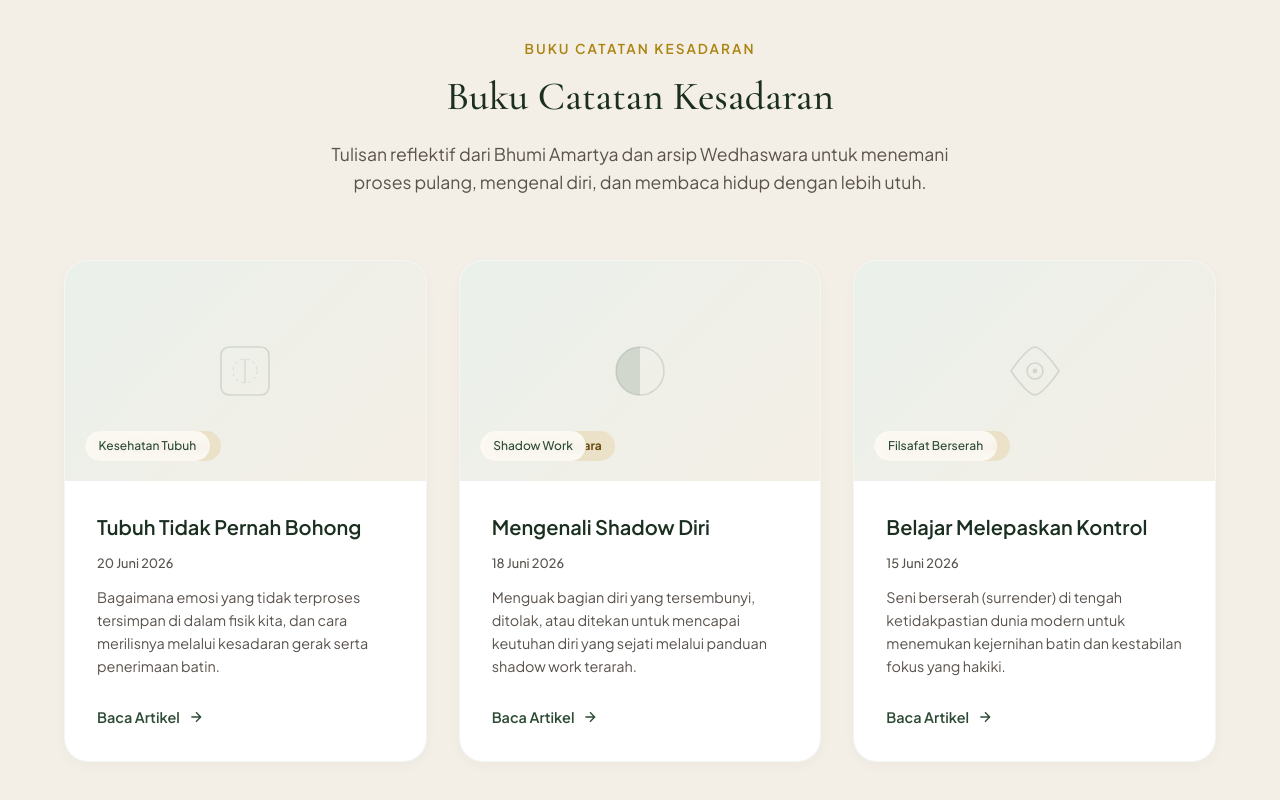
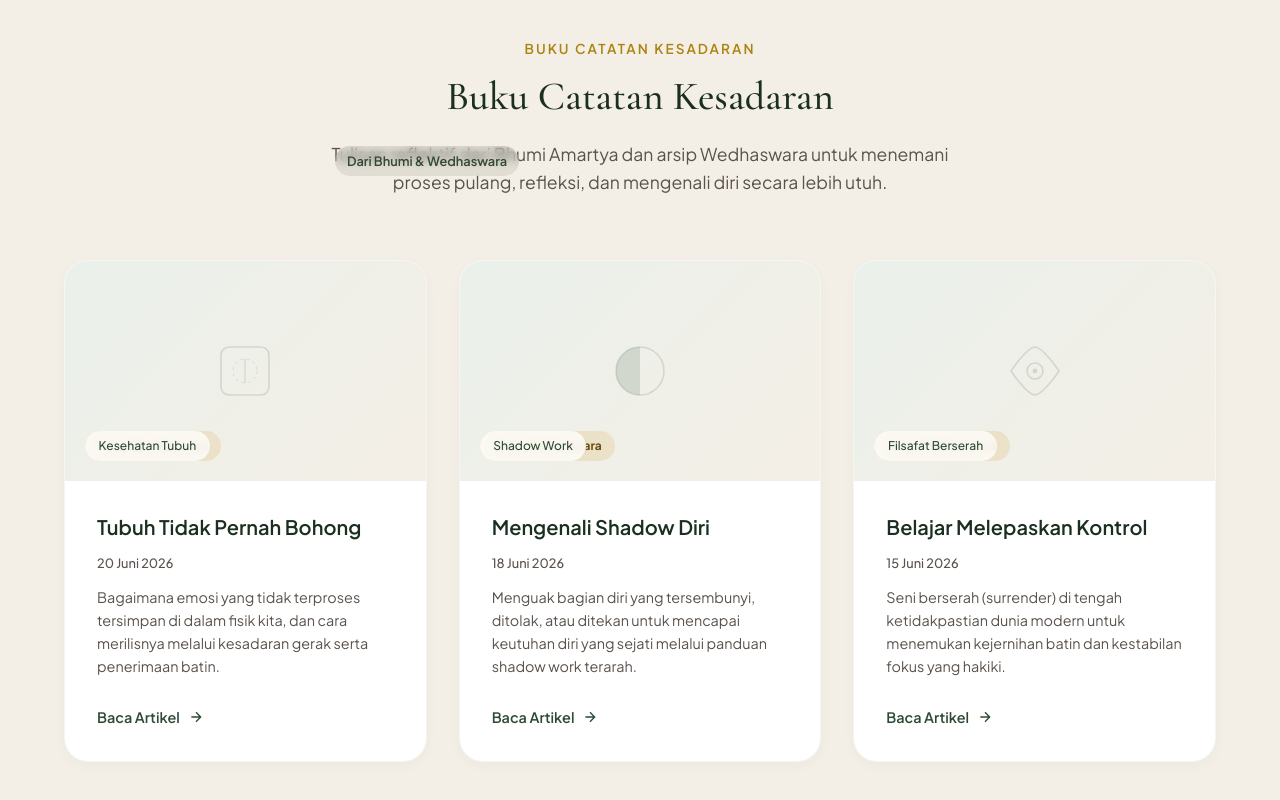
Before and after one commit to wizzare/bhumiamartya-homepage, a plain HTML site: page index.html in a window 1280 px wide. Shown: the part 4948-5748 px from the top of the page. Drawn offline with nearby package versions, Linux system fonts and the light colour scheme; no server answers.

```diff
--- a/index.html
+++ b/index.html
@@ -2397,9 +2397,10 @@
     <section class="section section-alt" id="artikel">
         <div class="container">
             <div class="section-header reveal">
-                <span class="section-tag">Buku Catatan Kesadaran</span>
+                <span class="section-tag">BUKU CATATAN KESADARAN</span>
                 <h2 class="section-title">Buku Catatan Kesadaran</h2>
-                <p class="section-desc">Tulisan reflektif dari Bhumi Amartya dan arsip Wedhaswara untuk menemani proses pulang, mengenal diri, dan membaca hidup dengan lebih utuh.</p>
+                <p class="section-desc">Tulisan reflektif dari Bhumi Amartya dan arsip Wedhaswara untuk menemani proses pulang, refleksi, dan mengenali diri secara lebih utuh.</p>
+                <div style="margin-top: 0.75rem;"><span class="article-meta" style="background: rgba(49, 73, 54, 0.1); color: var(--color-primary, #314936); font-weight: 600; font-size: 0.8rem; padding: 0.3rem 0.75rem; border-radius: 20px;">Dari Bhumi & Wedhaswara</span></div>
             </div>
 
             <div class="articles-grid" id="bhumi-articles-container" data-bhumi-article-feed="https://bhumi-amartya-clean.vercel.app/api/articles?limit=3">
```
Also changed, not shown: vercel.json.
